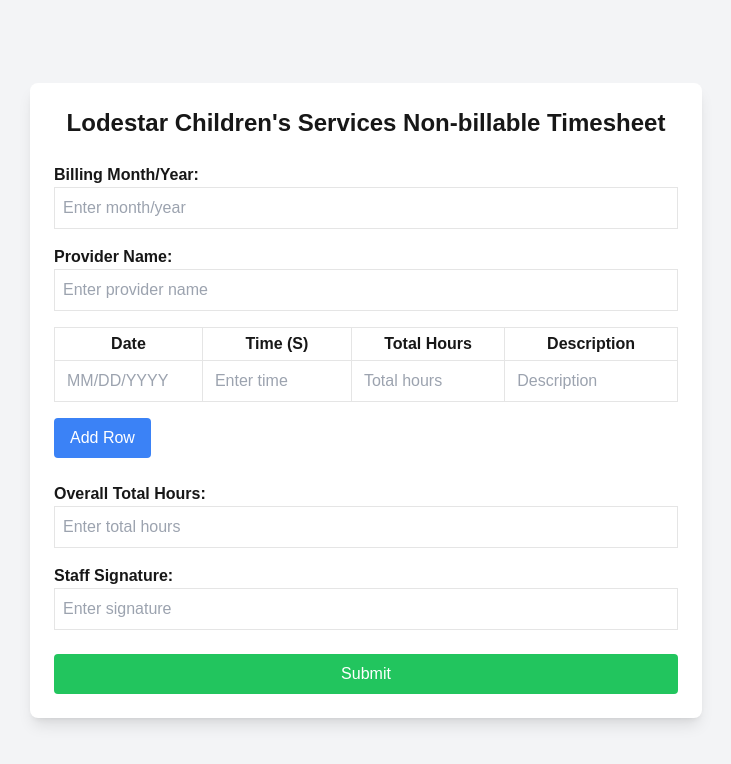
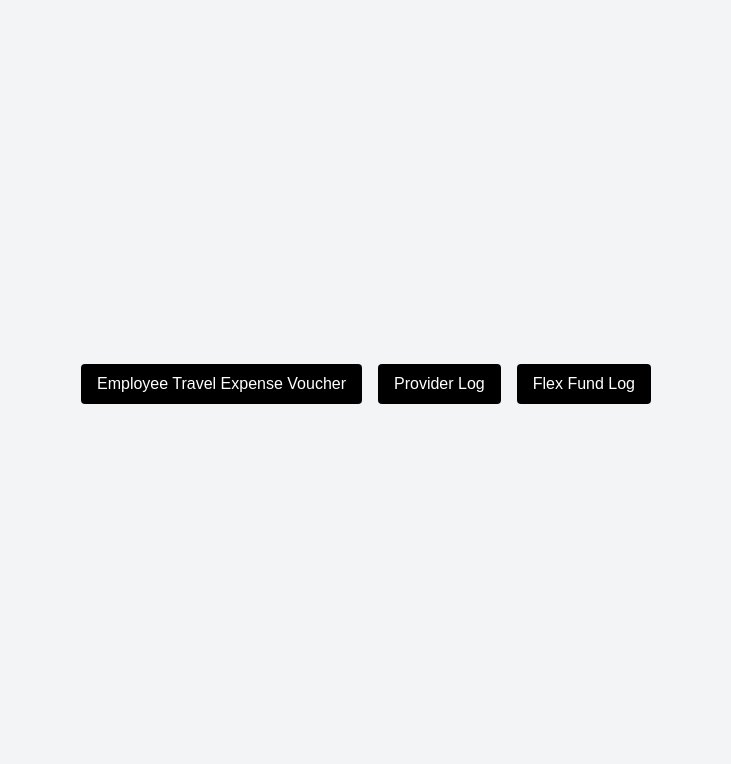
Before and after one commit to cfgjc24/Team-3, a Next.js app: page /form in a window 1280 px wide. Shown: the top 764 px of the page, without its empty margins (274-1005 px from the left). Built offline with nearby package versions, Linux system fonts and the light colour scheme.

Commit message:
form page looks clean

```diff
--- a/src/app/form/page.tsx
+++ b/src/app/form/page.tsx
@@ -1,213 +1,387 @@
-// "use client";
+// // "use client";
+// // import { useState } from "react";
+// // import { useRouter } from "next/navigation";
+// // import { Button } from "@/components/ui/button";
+// // import {
+// //   Card,
+// //   CardContent,
+// //   CardHeader,
+// //   CardTitle,
+// // } from "@/components/ui/card";
+
+// // export default function Form1() {
+// //   const router = useRouter();
+// //   const [formData, setFormData] = useState({ /* form fields */ });
+
+// //   const handleSubmit = (e: React.FormEvent) => {
+// //     e.preventDefault();
+// //     // Handle form submission logic here
+// //     console.log("Form 1 submitted:", formData);
+// //     // Redirect or provide feedback as needed
+// //   };
+
+// //   return (
+// //     <div className="flex flex-col min-h-screen p-4 sm:p-6 font-sans">
+// //       <main className="flex-grow flex flex-col gap-6 items-center justify-center">
+// //         <Card className="w-full max-w-md shadow-lg">
+// //           <CardHeader className="text-center">
+// //             <CardTitle className="text-2xl font-bold">Form 1</CardTitle>
+// //           </CardHeader>
+// //           <CardContent>
+// //             <form onSubmit={handleSubmit}>
+// //               {/* Your form fields here */}
+// //               <Button type="submit" className="w-full mt-4">
+// //                 Submit
+// //               </Button>
+// //             </form>
+// //           </CardContent>
+// //         </Card>
+// //         <Card className="w-full max-w-md shadow-lg">
+// //           <CardHeader className="text-center">
+// //             <CardTitle className="text-2xl font-bold">Form 2</CardTitle>
+// //           </CardHeader>
+// //           <CardContent>
+// //             <form onSubmit={handleSubmit}>
+// //               {/* Your form fields here */}
+// //               <Button type="submit" className="w-full mt-4">
+// //                 Submit
+// //               </Button>
+// //             </form>
+// //           </CardContent>
+// //         </Card>
+// //       </main>
+// //     </div>
+// //   );
+// // }
+// "use client"; // This marks the component as a Client Component
+
 // import { useState } from "react";
-// import { useRouter } from "next/navigation";
-// import { Button } from "@/components/ui/button";
-// import {
-//   Card,
-//   CardContent,
-//   CardHeader,
-//   CardTitle,
-// } from "@/components/ui/card";
 
-// export default function Form1() {
-//   const router = useRouter();
-//   const [formData, setFormData] = useState({ /* form fields */ });
+// // Define a type for each row of the timesheet
+// type TimesheetRow = {
+//   date: string;
+//   time: string;
+//   totalHours: string;
+//   description: string;
+// };
 
-//   const handleSubmit = (e: React.FormEvent) => {
-//     e.preventDefault();
-//     // Handle form submission logic here
-//     console.log("Form 1 submitted:", formData);
-//     // Redirect or provide feedback as needed
+// export default function FormPage() {
+//   const [formData, setFormData] = useState({
+//     billingMonthYear: "",
+//     providerName: "",
+//     times: [{ date: "", time: "", totalHours: "", description: "" }] as TimesheetRow[], // Explicitly typing the times array
+//     overallTotalHours: "",
+//     staffSignature: "",
+//   });
+
+//   const handleInputChange = (index: number, field: keyof TimesheetRow, value: string) => {
+//     const updatedTimes = [...formData.times];
+//     updatedTimes[index][field] = value;
+//     setFormData({ ...formData, times: updatedTimes });
+//   };
+
+//   const addRow = () => {
+//     setFormData({
+//       ...formData,
+//       times: [...formData.times, { date: "", time: "", totalHours: "", description: "" }],
+//     });
+//   };
+
+//   const handleOverallChange = (field: string, value: string) => {
+//     setFormData({ ...formData, [field]: value });
 //   };
 
 //   return (
-//     <div className="flex flex-col min-h-screen p-4 sm:p-6 font-sans">
-//       <main className="flex-grow flex flex-col gap-6 items-center justify-center">
-//         <Card className="w-full max-w-md shadow-lg">
-//           <CardHeader className="text-center">
-//             <CardTitle className="text-2xl font-bold">Form 1</CardTitle>
-//           </CardHeader>
-//           <CardContent>
-//             <form onSubmit={handleSubmit}>
-//               {/* Your form fields here */}
-//               <Button type="submit" className="w-full mt-4">
-//                 Submit
-//               </Button>
-//             </form>
-//           </CardContent>
-//         </Card>
-//         <Card className="w-full max-w-md shadow-lg">
-//           <CardHeader className="text-center">
-//             <CardTitle className="text-2xl font-bold">Form 2</CardTitle>
-//           </CardHeader>
-//           <CardContent>
-//             <form onSubmit={handleSubmit}>
-//               {/* Your form fields here */}
-//               <Button type="submit" className="w-full mt-4">
-//                 Submit
-//               </Button>
-//             </form>
-//           </CardContent>
-//         </Card>
-//       </main>
+//     <div className="flex flex-col items-center justify-center min-h-screen p-8 bg-gray-100">
+//       <div className="bg-white p-6 shadow-lg rounded-lg max-w-2xl w-full">
+//         <h1 className="text-2xl font-bold text-center mb-6">
+//           Lodestar Children's Services Non-billable Timesheet
+//         </h1>
+
+//         <div className="mb-4">
+//           <label className="block font-bold">Billing Month/Year:</label>
+//           <input
+//             type="text"
+//             className="border p-2 w-full"
+//             value={formData.billingMonthYear}
+//             onChange={(e) => handleOverallChange("billingMonthYear", e.target.value)}
+//             placeholder="Enter month/year"
+//           />
+//         </div>
+
+//         <div className="mb-4">
+//           <label className="block font-bold">Provider Name:</label>
+//           <input
+//             type="text"
+//             className="border p-2 w-full"
+//             value={formData.providerName}
+//             onChange={(e) => handleOverallChange("providerName", e.target.value)}
+//             placeholder="Enter provider name"
+//           />
+//         </div>
+
+//         <div>
+//           <table className="w-full table-auto mb-4 border">
+//             <thead>
+//               <tr>
+//                 <th className="border px-2 py-1">Date</th>
+//                 <th className="border px-2 py-1">Time (S)</th>
+//                 <th className="border px-2 py-1">Total Hours</th>
+//                 <th className="border px-2 py-1">Description</th>
+//               </tr>
+//             </thead>
+//             <tbody>
+//               {formData.times.map((row, index) => (
+//                 <tr key={index}>
+//                   <td className="border px-2 py-1">
+//                     <input
+//                       type="text"
+//                       className="w-full p-1"
+//                       value={row.date}
+//                       onChange={(e) => handleInputChange(index, "date", e.target.value)}
+//                       placeholder="MM/DD/YYYY"
+//                     />
+//                   </td>
+//                   <td className="border px-2 py-1">
+//                     <input
+//                       type="text"
+//                       className="w-full p-1"
+//                       value={row.time}
+//                       onChange={(e) => handleInputChange(index, "time", e.target.value)}
+//                       placeholder="Enter time"
+//                     />
+//                   </td>
+//                   <td className="border px-2 py-1">
+//                     <input
+//                       type="text"
+//                       className="w-full p-1"
+//                       value={row.totalHours}
+//                       onChange={(e) => handleInputChange(index, "totalHours", e.target.value)}
+//                       placeholder="Total hours"
+//                     />
+//                   </td>
+//                   <td className="border px-2 py-1">
+//                     <input
+//                       type="text"
+//                       className="w-full p-1"
+//                       value={row.description}
+//                       onChange={(e) => handleInputChange(index, "description", e.target.value)}
+//                       placeholder="Description"
+//                     />
+//                   </td>
+//                 </tr>
+//               ))}
+//             </tbody>
+//           </table>
+
+//           <button
+//             onClick={addRow}
+//             className="bg-blue-500 text-white py-2 px-4 rounded hover:bg-blue-700"
+//           >
+//             Add Row
+//           </button>
+//         </div>
+
+//         <div className="mt-6">
+//           <label className="block font-bold">Overall Total Hours:</label>
+//           <input
+//             type="text"
+//             className="border p-2 w-full"
+//             value={formData.overallTotalHours}
+//             onChange={(e) => handleOverallChange("overallTotalHours", e.target.value)}
+//             placeholder="Enter total hours"
+//           />
+//         </div>
+
+//         <div className="mt-4">
+//           <label className="block font-bold">Staff Signature:</label>
+//           <input
+//             type="text"
+//             className="border p-2 w-full"
+//             value={formData.staffSignature}
+//             onChange={(e) => handleOverallChange("staffSignature", e.target.value)}
+//             placeholder="Enter signature"
+//           />
+//         </div>
+
+//         <button className="mt-6 bg-green-500 text-white py-2 px-4 rounded hover:bg-green-700 w-full">
+//           Submit
+//         </button>
+//       </div>
 //     </div>
 //   );
 // }
-"use client"; // This marks the component as a Client Component
+"use client"; // Marks this as a Client Component
 
 import { useState } from "react";
 
-// Define a type for each row of the timesheet
-type TimesheetRow = {
-  date: string;
-  time: string;
-  totalHours: string;
-  description: string;
-};
+export default function FormPage() {
+  const [activeForm, setActiveForm] = useState(""); // State to manage active form
 
-export default function FormPage() {
-  const [formData, setFormData] = useState({
-    billingMonthYear: "",
-    providerName: "",
-    times: [{ date: "", time: "", totalHours: "", description: "" }] as TimesheetRow[], // Explicitly typing the times array
-    overallTotalHours: "",
-    staffSignature: "",
-  });
-
-  const handleInputChange = (index: number, field: keyof TimesheetRow, value: string) => {
-    const updatedTimes = [...formData.times];
-    updatedTimes[index][field] = value;
-    setFormData({ ...formData, times: updatedTimes });
-  };
-
-  const addRow = () => {
-    setFormData({
-      ...formData,
-      times: [...formData.times, { date: "", time: "", totalHours: "", description: "" }],
-    });
-  };
-
-  const handleOverallChange = (field: string, value: string) => {
-    setFormData({ ...formData, [field]: value });
-  };
+  // Handlers for showing forms based on button clicks
+  const showForm1 = () => setActiveForm("travelExpense");
+  const showForm2 = () => setActiveForm("providerLog");
+  const showForm3 = () => setActiveForm("flexFund");
 
   return (
     <div className="flex flex-col items-center justify-center min-h-screen p-8 bg-gray-100">
-      <div className="bg-white p-6 shadow-lg rounded-lg max-w-2xl w-full">
-        <h1 className="text-2xl font-bold text-center mb-6">
-          Lodestar Children's Services Non-billable Timesheet
-        </h1>
-
-        <div className="mb-4">
-          <label className="block font-bold">Billing Month/Year:</label>
-          <input
-            type="text"
-            className="border p-2 w-full"
-            value={formData.billingMonthYear}
-            onChange={(e) => handleOverallChange("billingMonthYear", e.target.value)}
-            placeholder="Enter month/year"
-          />
-        </div>
-
-        <div className="mb-4">
-          <label className="block font-bold">Provider Name:</label>
-          <input
-            type="text"
-            className="border p-2 w-full"
-            value={formData.providerName}
-            onChange={(e) => handleOverallChange("providerName", e.target.value)}
-            placeholder="Enter provider name"
-          />
-        </div>
-
-        <div>
-          <table className="w-full table-auto mb-4 border">
-            <thead>
-              <tr>
-                <th className="border px-2 py-1">Date</th>
-                <th className="border px-2 py-1">Time (S)</th>
-                <th className="border px-2 py-1">Total Hours</th>
-                <th className="border px-2 py-1">Description</th>
-              </tr>
-            </thead>
-            <tbody>
-              {formData.times.map((row, index) => (
-                <tr key={index}>
-                  <td className="border px-2 py-1">
-                    <input
-                      type="text"
-                      className="w-full p-1"
-                      value={row.date}
-                      onChange={(e) => handleInputChange(index, "date", e.target.value)}
-                      placeholder="MM/DD/YYYY"
-                    />
-                  </td>
-                  <td className="border px-2 py-1">
-                    <input
-                      type="text"
-                      className="w-full p-1"
-                      value={row.time}
-                      onChange={(e) => handleInputChange(index, "time", e.target.value)}
-                      placeholder="Enter time"
-                    />
-                  </td>
-                  <td className="border px-2 py-1">
-                    <input
-                      type="text"
-                      className="w-full p-1"
-                      value={row.totalHours}
-                      onChange={(e) => handleInputChange(index, "totalHours", e.target.value)}
-                      placeholder="Total hours"
-                    />
-                  </td>
-                  <td className="border px-2 py-1">
-                    <input
-                      type="text"
-                      className="w-full p-1"
-                      value={row.description}
-                      onChange={(e) => handleInputChange(index, "description", e.target.value)}
-                      placeholder="Description"
-                    />
-                  </td>
-                </tr>
-              ))}
-            </tbody>
-          </table>
+      <div className="space-x-4 mb-8">
+        {/* Black buttons to switch between forms */}
+        <button
+          className="bg-black text-white py-2 px-4 rounded hover:bg-gray-800"
+          onClick={showForm1}
+        >
+          Employee Travel Expense Voucher
+        </button>
 
         <button
-            onClick={addRow}
-            className="bg-blue-500 text-white py-2 px-4 rounded hover:bg-blue-700"
+          className="bg-black text-white py-2 px-4 rounded hover:bg-gray-800"
+          onClick={showForm2}
         >
-            Add Row
+          Provider Log
+        </button>
+
+        <button
+          className="bg-black text-white py-2 px-4 rounded hover:bg-gray-800"
+          onClick={showForm3}
+        >
+          Flex Fund Log
         </button>
       </div>
 
-        <div className="mt-6">
-          <label className="block font-bold">Overall Total Hours:</label>
-          <input
-            type="text"
-            className="border p-2 w-full"
-            value={formData.overallTotalHours}
-            onChange={(e) => handleOverallChange("overallTotalHours", e.target.value)}
-            placeholder="Enter total hours"
-          />
+      {/* Conditionally render the forms based on which button was clicked */}
+      {activeForm === "travelExpense" && <TravelExpenseForm />}
+      {activeForm === "providerLog" && <ProviderLogForm />}
+      {activeForm === "flexFund" && <FlexFundForm />}
     </div>
+  );
+}
 
-        <div className="mt-4">
-          <label className="block font-bold">Staff Signature:</label>
-          <input
-            type="text"
-            className="border p-2 w-full"
-            value={formData.staffSignature}
-            onChange={(e) => handleOverallChange("staffSignature", e.target.value)}
-            placeholder="Enter signature"
-          />
+// Form 1: Employee Travel Expense Voucher
+function TravelExpenseForm() {
+  return (
+    <div className="bg-white p-6 shadow-lg rounded-lg max-w-2xl w-full">
+      <h1 className="text-2xl font-bold text-center mb-6">Employee Travel Expense Voucher</h1>
+      <div className="mb-4">
+        <label className="block font-bold">Month:</label>
+        <input type="text" className="border p-2 w-full" placeholder="Enter month" />
       </div>
-
-        <button className="mt-6 bg-green-500 text-white py-2 px-4 rounded hover:bg-green-700 w-full">
+      <div className="mb-4">
+        <label className="block font-bold">Name:</label>
+        <input type="text" className="border p-2 w-full" placeholder="Enter name" />
+      </div>
+      <div className="mb-4">
+        <label className="block font-bold">City:</label>
+        <input type="text" className="border p-2 w-full" placeholder="Enter city" />
+      </div>
+      <div className="mb-4">
+        <label className="block font-bold">Zip Code:</label>
+        <input type="text" className="border p-2 w-full" placeholder="Enter zip code" />
+      </div>
+      <div className="mb-4">
+        <label className="block font-bold">Travel From:</label>
+        <input type="text" className="border p-2 w-full" placeholder="From where" />
+      </div>
+      <div className="mb-4">
+        <label className="block font-bold">Travel To:</label>
+        <input type="text" className="border p-2 w-full" placeholder="To where" />
+      </div>
+      <div className="mb-4">
+        <label className="block font-bold">Miles:</label>
+        <input type="text" className="border p-2 w-full" placeholder="Miles traveled" />
+      </div>
+      <button className="bg-green-500 text-white py-2 px-4 rounded hover:bg-green-700 w-full">
         Submit
       </button>
     </div>
+  );
+}
+
+// Form 2: Provider Log
+function ProviderLogForm() {
+  return (
+    <div className="bg-white p-6 shadow-lg rounded-lg max-w-2xl w-full">
+      <h1 className="text-2xl font-bold text-center mb-6">Provider Log</h1>
+      <div className="mb-4">
+        <label className="block font-bold">Billing Month/Year:</label>
+        <input type="text" className="border p-2 w-full" placeholder="Enter billing month/year" />
+      </div>
+      <div className="mb-4">
+        <label className="block font-bold">Child's Name:</label>
+        <input type="text" className="border p-2 w-full" placeholder="Enter child's name" />
+      </div>
+      <div className="mb-4">
+        <label className="block font-bold">Provider Name:</label>
+        <input type="text" className="border p-2 w-full" placeholder="Enter provider name" />
+      </div>
+      <div className="mb-4">
+        <label className="block font-bold">Service (Circle One):</label>
+        <select className="border p-2 w-full">
+          <option value="PSR">PSR</option>
+          <option value="FPSS">FPSS</option>
+          <option value="YPST">YPST</option>
+          <option value="CPST">CPST</option>
+          <option value="RCS">RCS</option>
+          <option value="PVS">PVS</option>
+          <option value="SES">SES</option>
+          <option value="CFASS">CFASS</option>
+        </select>
+      </div>
+      <div className="mb-4">
+        <label className="block font-bold">Date of Service:</label>
+        <input type="text" className="border p-2 w-full" placeholder="Enter service date" />
+      </div>
+      <div className="mb-4">
+        <label className="block font-bold">Time of Service:</label>
+        <input type="text" className="border p-2 w-full" placeholder="Enter time of service" />
+      </div>
+      <div className="mb-4">
+        <label className="block font-bold">Total Hours:</label>
+        <input type="text" className="border p-2 w-full" placeholder="Enter total hours" />
+      </div>
+      <button className="bg-green-500 text-white py-2 px-4 rounded hover:bg-green-700 w-full">
+        Submit
+      </button>
     </div>
   );
 }
+
+// Form 3: Flex Fund Log
+function FlexFundForm() {
+  return (
+    <div className="bg-white p-6 shadow-lg rounded-lg max-w-2xl w-full">
+      <h1 className="text-2xl font-bold text-center mb-6">Flex Fund Log</h1>
+      <div className="mb-4">
+        <label className="block font-bold">Billing Date:</label>
+        <input type="text" className="border p-2 w-full" placeholder="Enter billing date" />
+      </div>
+      <div className="mb-4">
+        <label className="block font-bold">Child's Name:</label>
+        <input type="text" className="border p-2 w-full" placeholder="Enter child's name" />
+      </div>
+      <div className="mb-4">
+        <label className="block font-bold">Provider's Name:</label>
+        <input type="text" className="border p-2 w-full" placeholder="Enter provider's name" />
+      </div>
+      <div className="mb-4">
+        <label className="block font-bold">Service Type:</label>
+        <input type="text" className="border p-2 w-full" placeholder="Enter service type" />
+      </div>
+      <div className="mb-4">
+        <label className="block font-bold">Date of Receipt:</label>
+        <input type="text" className="border p-2 w-full" placeholder="Enter receipt date" />
+      </div>
+      <div className="mb-4">
+        <label className="block font-bold">Store/Venue:</label>
+        <input type="text" className="border p-2 w-full" placeholder="Enter store/venue" />
+      </div>
+      <div className="mb-4">
+        <label className="block font-bold">Amount of Expense:</label>
+        <input type="text" className="border p-2 w-full" placeholder="Enter amount" />
+      </div>
+      <button className="bg-green-500 text-white py-2 px-4 rounded hover:bg-green-700 w-full">
+        Submit
+      </button>
+    </div>
+  );
+}
```
Lines whose indentation alone changed are shown as unchanged.
